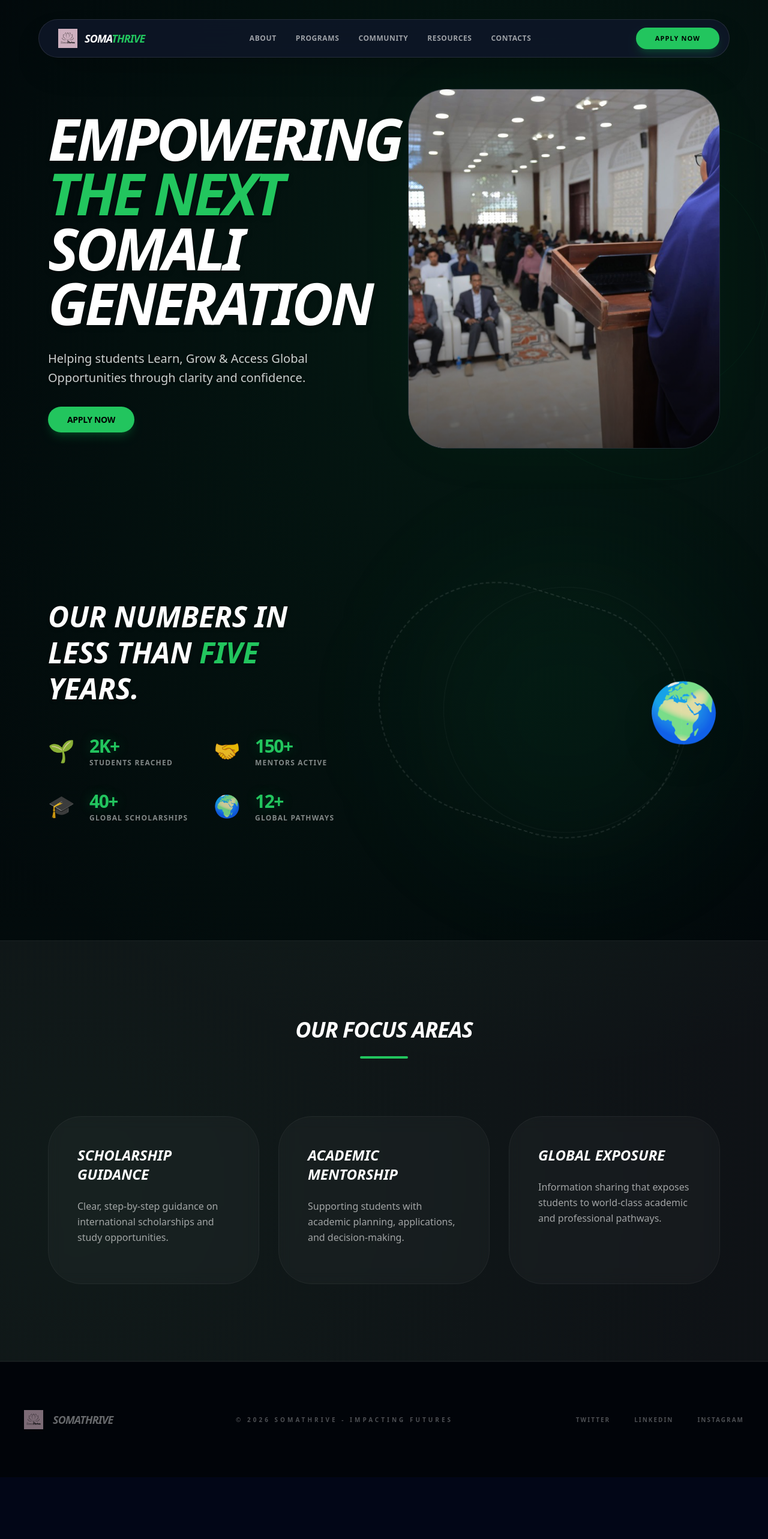
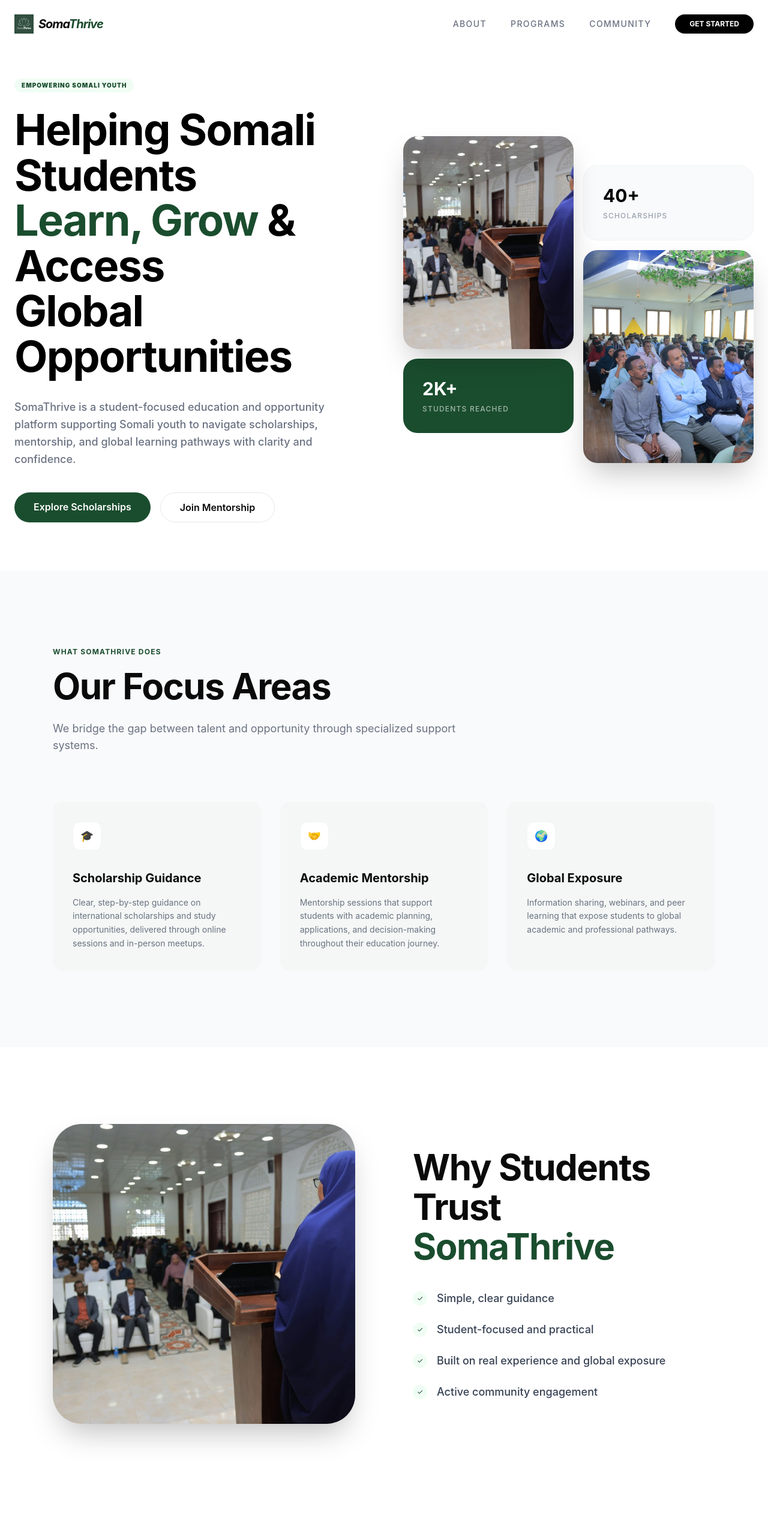
Before and after one commit to mohamedosmann/somathrive, a Next.js app: page / in a window 1280 px wide. Shown: the top 2566 px of the page at 60% size. Before the commit the page ends 2463 px from the top, so only its background shows below. Built offline with nearby package versions, Linux system fonts and the light colour scheme.

Commit message:
UI Redesign: Premium minimalist layout with full official content and refined branding

```diff
--- a/app/globals.css
+++ b/app/globals.css
@@ -1,61 +1,56 @@
 @import "tailwindcss";
 
 @theme {
-  --color-brand: #22c55e;
-  --color-brand-deep: #0a2d1a;
-  --color-bg-dark: #020617;
-  --color-surface-dark: #0f172a;
-  --border-brand: rgba(34, 197, 94, 0.2);
+  --color-brand: #1a4d2e;
+  --color-brand-light: #22c55e;
+  --color-bg: #ffffff;
+  --color-text: #0a0a0a;
+  --color-muted: #666666;
+  --color-accent: #f4f7f5;
 }
 
 :root {
-  --brand: #22c55e;
-  --brand-deep: #0a2d1a;
-  --bg-dark: #020617;
+  --brand: #1a4d2e;
+  --brand-light: #22c55e;
+  --bg: #ffffff;
 }
 
 body {
-  color: #ffffff;
-  background: var(--bg-dark);
+  color: var(--color-text);
+  background: var(--color-bg);
   font-family: 'Inter', system-ui, -apple-system, sans-serif;
   -webkit-font-smoothing: antialiased;
 }
 
-/* Premium Dark Gradient Background */
-.bg-ilab-inspired {
-  background: radial-gradient(circle at 70% 20%, rgba(34, 197, 94, 0.12) 0%, transparent 60%),
-    radial-gradient(circle at 10% 80%, rgba(10, 45, 26, 0.25) 0%, transparent 60%),
-    #010409;
+.text-balance {
+  text-wrap: balance;
 }
 
-.pill-nav {
-  background: rgba(15, 23, 42, 0.8);
-  backdrop-filter: blur(20px);
-  border: 1px solid rgba(255, 255, 255, 0.1);
-  border-radius: 9999px;
-  padding: 0.5rem 1rem;
+.section-padding {
+  @apply py-24 md:py-32;
 }
 
-.text-glow {
-  text-shadow: 0 0 20px rgba(34, 197, 94, 0.3);
+.container-narrow {
+  @apply max-w-6xl mx-auto px-6;
 }
 
-.glass-stat {
-  background: rgba(255, 255, 255, 0.03);
-  backdrop-filter: blur(10px);
-  border: 1px solid rgba(255, 255, 255, 0.05);
-  transition: all 0.3s ease;
+.heading-lg {
+  @apply text-4xl md:text-6xl font-bold tracking-tight leading-[1.1];
 }
 
-.glass-stat:hover {
-  background: rgba(34, 197, 94, 0.05);
-  border-color: rgba(34, 197, 94, 0.2);
+.card-minimal {
+  @apply p-8 rounded-2xl bg-[#f4f7f5] border border-transparent hover:border-green-200 transition-all duration-300;
 }
 
-.btn-ilab {
-  @apply px-8 py-3 bg-[#22c55e] text-black text-sm font-bold rounded-full hover:bg-[#16a34a] transition-all shadow-lg shadow-green-500/20 active:scale-95;
+.btn-brand {
+  @apply px-8 py-3 bg-[#1a4d2e] text-white rounded-full font-semibold hover:bg-[#123620] transition-all;
 }
 
-.nav-link-ilab {
-  @apply text-xs font-medium text-slate-400 hover:text-white transition-colors uppercase tracking-wider;
+.btn-outline {
+  @apply px-8 py-3 border border-gray-200 rounded-full font-semibold hover:border-black transition-all;
 }
+
+/* Image mask for hero */
+.hero-mask {
+  mask-image: linear-gradient(to right, black 50%, transparent 100%);
+}
--- a/app/page.tsx
+++ b/app/page.tsx
@@ -14,186 +14,256 @@ export default function Home() {
     return () => window.removeEventListener("scroll", handleScroll);
   }, []);
 
-  const navLinks = [
-    { name: "About", href: "#about" },
-    { name: "Programs", href: "#programs" },
-    { name: "Community", href: "#community" },
-    { name: "Resources", href: "#resources" },
-    { name: "Contacts", href: "#contacts" },
-  ];
-
   return (
-    <div className="min-h-screen selection:bg-green-500/30 font-sans bg-ilab-inspired overflow-x-hidden text-white/90">
-      {/* Navigation - Pill Design */}
-      <header className="fixed w-full top-8 z-50 px-6">
-        <div className="container mx-auto max-w-6xl">
-          <nav className="pill-nav flex items-center justify-between px-3 h-16 shadow-2xl">
-            <Link href="/" className="flex items-center gap-3 pl-4">
-              <div className="w-8 h-8 relative">
-                <Image src="/logo.png" alt="SomaThrive Logo" fill className="object-contain invert" />
-              </div>
-              <span className="text-lg font-black tracking-tighter text-white uppercase italic">Soma<span className="text-[#22c55e]">Thrive</span></span>
+    <div className="min-h-screen">
+      {/* Navigation */}
+      <nav className={`fixed w-full z-50 transition-all duration-300 ${isScrolled ? "bg-white/80 backdrop-blur-md py-4 border-b border-gray-100" : "bg-transparent py-6"}`}>
+        <div className="max-w-7xl mx-auto px-6 flex justify-between items-center">
+          <Link href="/" className="flex items-center gap-2 group">
+            <Image src="/logo.png" alt="SomaThrive" width={32} height={32} className="group-hover:rotate-12 transition-transform" />
+            <span className="text-xl font-bold tracking-tighter italic">Soma<span className="text-[#1a4d2e]">Thrive</span></span>
           </Link>
-
-            <div className="hidden lg:flex items-center gap-8">
-              {navLinks.map((link) => (
-                <Link key={link.name} href={link.href} className="text-xs font-bold text-white/60 hover:text-[#22c55e] transition-colors uppercase tracking-wider">
-                  {link.name}
+          <div className="hidden md:flex items-center gap-10">
+            {["About", "Programs", "Community"].map((item) => (
+              <Link key={item} href={`#${item.toLowerCase()}`} className="text-sm font-medium text-gray-500 hover:text-black transition-colors uppercase tracking-widest">
+                {item}
               </Link>
             ))}
+            <Link href="#community" className="px-6 py-2 bg-black text-white rounded-full text-xs font-bold hover:bg-[#1a4d2e] transition-colors">
+              GET STARTED
+            </Link>
           </div>
-
-            <Link href="#apply" className="px-8 py-2.5 bg-[#22c55e] text-black text-[11px] font-black rounded-full hover:bg-white transition-all uppercase tracking-widest shadow-lg shadow-green-500/20 active:scale-95">
-              Apply Now
-            </Link>
+        </div>
       </nav>
-        </div>
-      </header>
 
       {/* Hero Section */}
-      <section className="relative min-h-screen flex items-center pt-24">
-        {/* Decorative Background Elements */}
-        <div className="absolute top-1/4 right-[-10%] w-[600px] h-[600px] border border-green-500/5 rounded-full pointer-events-none" />
-        <div className="absolute top-1/3 right-0 w-[400px] h-[400px] border border-green-500/5 rounded-full pointer-events-none" />
-
-        <div className="container mx-auto px-10 xl:px-20 relative z-10 grid lg:grid-cols-2 gap-20 items-center">
+      <section className="relative pt-32 pb-20 overflow-hidden">
+        <div className="max-w-7xl mx-auto px-6 grid lg:grid-cols-2 gap-16 items-center">
           <motion.div
-            initial={{ opacity: 0, x: -30 }}
-            animate={{ opacity: 1, x: 0 }}
-            transition={{ duration: 1, ease: [0.22, 1, 0.36, 1] }}
-            className="drop-shadow-sm"
+            initial={{ opacity: 0, y: 20 }}
+            animate={{ opacity: 1, y: 0 }}
+            transition={{ duration: 0.8 }}
+            className="relative z-10"
           >
-            <h1 className="text-6xl md:text-8xl font-black text-white leading-[0.95] mb-8 tracking-tighter uppercase italic drop-shadow-lg">
-              Empowering <br />
-              <span className="text-[#22c55e]">The Next</span> <br />
-              Somali Generation
+            <span className="inline-block px-3 py-1 bg-green-50 text-[#1a4d2e] text-[10px] font-black uppercase tracking-widest rounded-full mb-6">
+              Empowering Somali Youth
+            </span>
+            <h1 className="text-5xl md:text-7xl font-bold text-black leading-[1.05] tracking-tight mb-8 text-balance">
+              Helping Somali Students <br />
+              <span className="text-[#1a4d2e]">Learn, Grow</span> & Access <br />
+              Global Opportunities
             </h1>
-            <p className="text-xl text-white/80 mb-10 max-w-xl font-medium leading-relaxed">
-              Helping students Learn, Grow & Access Global Opportunities through clarity and confidence.
+            <p className="text-lg text-gray-500 mb-10 max-w-xl leading-relaxed font-medium">
+              SomaThrive is a student-focused education and opportunity platform supporting Somali youth to navigate scholarships, mentorship, and global learning pathways with clarity and confidence.
             </p>
-            <Link href="#apply" className="btn-ilab text-lg uppercase tracking-tight">
-              Apply Now
+            <div className="flex flex-wrap gap-4">
+              <Link href="#programs" className="btn-brand">
+                Explore Scholarships
               </Link>
+              <Link href="#community" className="btn-outline">
+                Join Mentorship
+              </Link>
+            </div>
           </motion.div>
 
           <motion.div
             initial={{ opacity: 0, scale: 0.95 }}
             animate={{ opacity: 1, scale: 1 }}
-            transition={{ duration: 1.2 }}
-            className="relative h-[600px] hidden lg:block"
+            transition={{ duration: 1, delay: 0.2 }}
+            className="grid grid-cols-2 gap-4"
           >
-            <div className="absolute inset-0 bg-green-500/10 rounded-[4rem] blur-3xl opacity-30" />
-            <div className="relative h-full w-full rounded-[4rem] overflow-hidden border border-white/10 shadow-3xl bg-slate-900/50">
-              <Image
-                src="/hero-student.jpg"
-                alt="SomaThrive Session"
-                fill
-                className="object-cover transition-transform duration-1000 hover:scale-110"
-              />
-              <div className="absolute inset-0 bg-gradient-to-t from-black/80 via-transparent to-transparent opacity-80" />
+            <div className="space-y-4">
+              <div className="relative aspect-[4/5] rounded-3xl overflow-hidden shadow-2xl">
+                <Image src="/hero-student.jpg" alt="Student" fill className="object-cover" />
+              </div>
+              <div className="bg-[#1a4d2e] p-8 rounded-3xl text-white">
+                <p className="text-3xl font-bold mb-2">2K+</p>
+                <p className="text-xs font-medium uppercase tracking-widest opacity-60">Students Reached</p>
+              </div>
+            </div>
+            <div className="space-y-4 pt-12">
+              <div className="bg-gray-50 p-8 rounded-3xl border border-gray-100">
+                <p className="text-3xl font-bold mb-2 text-black">40+</p>
+                <p className="text-xs font-medium uppercase tracking-widest text-gray-400">Scholarships</p>
+              </div>
+              <div className="relative aspect-[4/5] rounded-3xl overflow-hidden shadow-2xl">
+                <Image src="/classroom-bg.jpg" alt="Classroom" fill className="object-cover" />
+              </div>
             </div>
           </motion.div>
         </div>
       </section>
 
-      {/* Numbers Section */}
-      <section className="py-32 relative overflow-hidden">
-        <div className="container mx-auto px-10 xl:px-20">
-          <div className="grid lg:grid-cols-2 gap-24 items-center">
-            <div>
-              <h2 className="text-4xl md:text-5xl font-black text-white mb-12 leading-tight uppercase italic drop-shadow-md">
-                Our Numbers In <br /> Less Than <span className="text-[#22c55e]">Five</span> Years.
-              </h2>
+      {/* Focus Areas */}
+      <section id="programs" className="section-padding bg-gray-50">
+        <div className="container-narrow">
+          <div className="max-w-2xl mb-20 text-left">
+            <span className="text-[#1a4d2e] text-xs font-bold uppercase tracking-widest block mb-4">What SomaThrive Does</span>
+            <h2 className="heading-lg mb-6">Our Focus Areas</h2>
+            <p className="text-gray-500 text-lg">We bridge the gap between talent and opportunity through specialized support systems.</p>
+          </div>
 
-              <div className="grid grid-cols-1 sm:grid-cols-2 gap-10">
+          <div className="grid md:grid-cols-3 gap-8">
             {[
-                  { val: "2K+", label: "Students Reached", icon: "🌱" },
-                  { val: "150+", label: "Mentors Active", icon: "🤝" },
-                  { val: "40+", label: "Global Scholarships", icon: "🎓" },
-                  { val: "12+", label: "Global Pathways", icon: "🌍" }
-                ].map((stat, idx) => (
-                  <div key={idx} className="flex items-center gap-6 group">
-                    <div className="text-4xl filter group-hover:brightness-125 transition-all">{stat.icon}</div>
-                    <div>
-                      <div className="text-3xl font-black text-[#22c55e] mb-1 tracking-tighter text-glow">{stat.val}</div>
-                      <div className="text-xs font-bold text-white/50 uppercase tracking-widest leading-none">{stat.label}</div>
+              { title: "Scholarship Guidance", desc: "Clear, step-by-step guidance on international scholarships and study opportunities, delivered through online sessions and in-person meetups." },
+              { title: "Academic Mentorship", desc: "Mentorship sessions that support students with academic planning, applications, and decision-making throughout their education journey." },
+              { title: "Global Exposure", desc: "Information sharing, webinars, and peer learning that expose students to global academic and professional pathways." }
+            ].map((item, idx) => (
+              <div key={idx} className="card-minimal group cursor-pointer">
+                <div className="w-12 h-12 rounded-xl bg-white flex items-center justify-center mb-8 border border-gray-100 group-hover:bg-[#1a4d2e] transition-colors">
+                  <span className="text-lg group-hover:scale-110 transition-transform">{idx === 0 ? "🎓" : idx === 1 ? "🤝" : "🌍"}</span>
                 </div>
+                <h3 className="text-xl font-bold mb-4 group-hover:text-[#1a4d2e] transition-colors">{item.title}</h3>
+                <p className="text-gray-500 text-sm leading-relaxed">{item.desc}</p>
               </div>
             ))}
           </div>
         </div>
+      </section>
 
-            <div className="relative">
-              <div className="absolute inset-0 bg-[#22c55e]/5 rounded-full blur-[100px]" />
-              <div className="relative aspect-square flex items-center justify-center">
-                <div className="w-full h-full relative animate-slow-spin opacity-10">
-                  <div className="absolute inset-0 border-[2px] border-dashed border-white rounded-full" />
+      {/* Why Trust Us */}
+      <section className="section-padding bg-white overflow-hidden relative">
+        <div className="container-narrow">
+          <div className="grid lg:grid-cols-2 gap-24 items-center">
+            <div className="relative h-[500px] rounded-[3rem] overflow-hidden shadow-2xl">
+              <Image src="/hero-student.jpg" alt="Mentorship" fill className="object-cover" />
+              <div className="absolute inset-0 bg-[#1a4d2e]/10 mix-blend-overlay" />
             </div>
-                <div className="absolute w-[80%] h-[80%] border border-white/5 rounded-full animate-reverse-spin" />
-                <div className="text-8xl drop-shadow-2xl brightness-110">🌍</div>
+            <div>
+              <h2 className="heading-lg mb-10">Why Students Trust <br /><span className="text-[#1a4d2e]">SomaThrive</span></h2>
+              <div className="space-y-6">
+                {[
+                  "Simple, clear guidance",
+                  "Student-focused and practical",
+                  "Built on real experience and global exposure",
+                  "Active community engagement"
+                ].map((item, idx) => (
+                  <div key={idx} className="flex items-center gap-4 group">
+                    <div className="w-6 h-6 rounded-full bg-green-50 flex items-center justify-center text-[#1a4d2e] text-xs group-hover:bg-[#1a4d2e] group-hover:text-white transition-all">✓</div>
+                    <span className="text-lg font-medium text-gray-700">{item}</span>
+                  </div>
+                ))}
               </div>
             </div>
           </div>
         </div>
       </section>
 
-      {/* Focus Areas Section */}
-      <section id="programs" className="py-32 bg-white/5 border-y border-white/5">
-        <div className="container mx-auto px-10 xl:px-20 text-center mb-24">
-          <h2 className="text-4xl font-black text-white mb-6 uppercase tracking-tight italic">Our Focus Areas</h2>
-          <div className="w-20 h-1 bg-[#22c55e] mx-auto rounded-full" />
+      {/* Join Community */}
+      <section id="community" className="section-padding">
+        <div className="container-narrow">
+          <div className="bg-[#1a4d2e] rounded-[3rem] p-12 md:p-24 relative overflow-hidden text-center text-white">
+            <div className="absolute top-0 right-0 w-96 h-96 bg-white/5 rounded-full -mr-32 -mt-32 blur-3xl" />
+            <div className="relative z-10 max-w-2xl mx-auto">
+              <h2 className="text-4xl md:text-6xl font-bold mb-8 italic">Join Our Community</h2>
+              <p className="text-xl text-green-100/70 mb-12 font-medium">Stay updated on scholarships, mentorship opportunities, and upcoming events.</p>
+              <div className="flex flex-wrap justify-center gap-4">
+                <button className="px-10 py-5 bg-white text-[#1a4d2e] font-bold rounded-2xl hover:scale-105 transition-transform shadow-xl">
+                  Join WhatsApp Community
+                </button>
+                <button className="px-10 py-5 bg-transparent border border-white/20 text-white font-bold rounded-2xl hover:bg-white/5 transition-colors">
+                  Join Email List
+                </button>
+              </div>
+            </div>
+          </div>
+        </div>
+      </section>
+
+      {/* About Section */}
+      <section id="about" className="section-padding bg-[#fcfcfc]">
+        <div className="container-narrow">
+          <div className="grid lg:grid-cols-2 gap-24 mb-32">
+            <div>
+              <h2 className="heading-lg mb-8">Who We Are</h2>
+              <p className="text-xl text-gray-500 leading-relaxed font-medium">
+                SomaThrive is a youth-led education and opportunity platform dedicated to supporting Somali students to access quality learning and global opportunities. We work at the intersection of education, mentorship, and technology to bridge the gap between talent and opportunity for Somali students.
+              </p>
+            </div>
+            <div className="grid gap-12">
+              <div>
+                <h3 className="text-xs font-black uppercase tracking-[0.3em] text-[#1a4d2e] mb-4">Our Mission</h3>
+                <p className="text-lg text-gray-700 font-medium">To increase access to global learning opportunities and academic support for Somali students.</p>
+              </div>
+              <div>
+                <h3 className="text-xs font-black uppercase tracking-[0.3em] text-[#1a4d2e] mb-4">Our Vision</h3>
+                <p className="text-lg text-gray-700 font-medium">A confident generation of Somali students competing globally with knowledge, and transforming the country.</p>
+              </div>
+            </div>
           </div>
 
-        <div className="container mx-auto px-10 xl:px-20 grid grid-cols-1 md:grid-cols-3 gap-8 text-left">
+          <div className="text-center mb-16">
+            <h2 className="text-3xl font-bold text-black mb-4 uppercase tracking-[0.1em]">Our Team</h2>
+            <div className="h-1.5 w-16 bg-[#1a4d2e] mx-auto rounded-full" />
+          </div>
+
+          <div className="grid grid-cols-1 md:grid-cols-3 gap-12">
             {[
-            { title: "Scholarship Guidance", desc: "Clear, step-by-step guidance on international scholarships and study opportunities." },
-            { title: "Academic Mentorship", desc: "Supporting students with academic planning, applications, and decision-making." },
-            { title: "Global Exposure", desc: "Information sharing that exposes students to world-class academic and professional pathways." }
-          ].map((item, idx) => (
-            <div key={idx} className="p-12 rounded-[3.5rem] glass-stat group transition-all duration-500 hover:translate-y-[-10px] hover:bg-white/5">
-              <h3 className="text-2xl font-black mb-6 text-white group-hover:text-[#22c55e] transition-colors italic uppercase">{item.title}</h3>
-              <p className="text-white/60 leading-relaxed font-medium mb-4 group-hover:text-white/80 transition-colors">{item.desc}</p>
+              { name: "Deqa Daud", role: "Co-founder" },
+              { name: "Farhia Dini", role: "Co-founder" },
+              { name: "Amiro Osman", role: "Program Coordinator" }
+            ].map((member, idx) => (
+              <div key={idx} className="text-center group">
+                <div className="relative w-full aspect-square rounded-[3rem] overflow-hidden bg-gray-100 border border-gray-100 mb-8 grayscale group-hover:grayscale-0 transition-all duration-700">
+                  <img
+                    src={`https://ui-avatars.com/api/?name=${member.name.replace(' ', '+')}&background=1a4d2e&color=fff&size=512&font-size=0.3&bold=true`}
+                    className="w-full h-full object-cover"
+                    alt={member.name}
+                  />
+                </div>
+                <h4 className="text-2xl font-bold text-black mb-1">{member.name}</h4>
+                <p className="text-[#1a4d2e] font-black uppercase tracking-[0.2em] text-[10px]">{member.role}</p>
               </div>
             ))}
+          </div>
+        </div>
+      </section>
+
+      {/* Programs Section */}
+      <section id="programs" className="section-padding">
+        <div className="container-narrow">
+          <div className="bg-gray-50 rounded-[4rem] p-12 md:p-24 flex flex-col md:flex-row gap-20 items-center">
+            <div className="md:w-1/2">
+              <span className="text-xs font-black uppercase tracking-widest text-[#1a4d2e] mb-6 block text-left">Programs / Webinars</span>
+              <h2 className="text-5xl font-black text-black mb-10 text-left italic">Live Guidance. <br /> Global Insights.</h2>
+              <p className="text-xl text-gray-500 font-medium leading-relaxed mb-10 text-left">
+                Live, interactive sessions that provide practical guidance on studying abroad, scholarships, and navigating global opportunities, led by experienced mentors and guest speakers.
+              </p>
+              <button className="btn-brand text-left">Join Next Webinar</button>
+            </div>
+            <div className="md:w-1/2 relative">
+              <div className="relative aspect-[4/5] rounded-[3rem] overflow-hidden shadow-3xl">
+                <Image src="/classroom-bg.jpg" alt="Webinar" fill className="object-cover" />
+                <div className="absolute inset-0 bg-gradient-to-t from-black/80 to-transparent" />
+                <div className="absolute bottom-10 left-10 text-white">
+                  <p className="text-xs font-bold uppercase tracking-widest opacity-60 mb-2">Next Session</p>
+                  <p className="text-xl font-bold">Study Abroad Masterclass</p>
+                </div>
+              </div>
+            </div>
+          </div>
         </div>
       </section>
 
       {/* Footer */}
-      <footer id="contacts" className="py-20 border-t border-white/5 bg-[#010409]">
-        <div className="container mx-auto px-10 flex flex-col md:flex-row justify-between items-center gap-10">
-          <div className="flex items-center gap-4">
-            <Image src="/logo.png" alt="SomaThrive Logo" width={32} height={32} className="invert opacity-60" />
-            <span className="text-lg font-black text-white/40 tracking-tighter uppercase italic">SomaThrive</span>
+      <footer className="py-20 border-t border-gray-100 bg-white">
+        <div className="container-narrow flex flex-col md:flex-row justify-between items-center gap-10">
+          <div className="flex items-center gap-3">
+            <Image src="/logo.png" alt="SomaThrive" width={32} height={32} className="opacity-40" />
+            <span className="text-lg font-bold text-gray-400 tracking-tighter uppercase italic">SomaThrive</span>
           </div>
-          <p className="text-white/30 text-[10px] font-black uppercase tracking-[0.4em]">
-            &copy; {new Date().getFullYear()} SomaThrive - Impacting Futures
+          <p className="text-gray-400 text-xs font-bold uppercase tracking-[0.4em]">
+            &copy; {new Date().getFullYear()} SomaThrive
           </p>
           <div className="flex gap-10">
             {["Twitter", "LinkedIn", "Instagram"].map((social) => (
-              <Link key={social} href="#" className="text-[10px] font-black uppercase tracking-[0.2em] text-white/30 hover:text-[#22c55e] transition-colors">
+              <Link key={social} href="#" className="text-[10px] font-black uppercase tracking-[0.2em] text-gray-300 hover:text-[#1a4d2e] transition-colors">
                 {social}
               </Link>
             ))}
           </div>
         </div>
       </footer>
-
-      <style jsx global>{`
-        @keyframes slow-spin {
-          from { transform: rotate(0deg); }
-          to { transform: rotate(360deg); }
-        }
-        @keyframes reverse-spin {
-          from { transform: rotate(360deg); }
-          to { transform: rotate(0deg); }
-        }
-        .animate-slow-spin {
-          animation: slow-spin 20s linear infinite;
-        }
-        .animate-reverse-spin {
-          animation: reverse-spin 15s linear infinite;
-        }
-      `}</style>
     </div>
   );
 }
```
Lines whose indentation alone changed are shown as unchanged.
